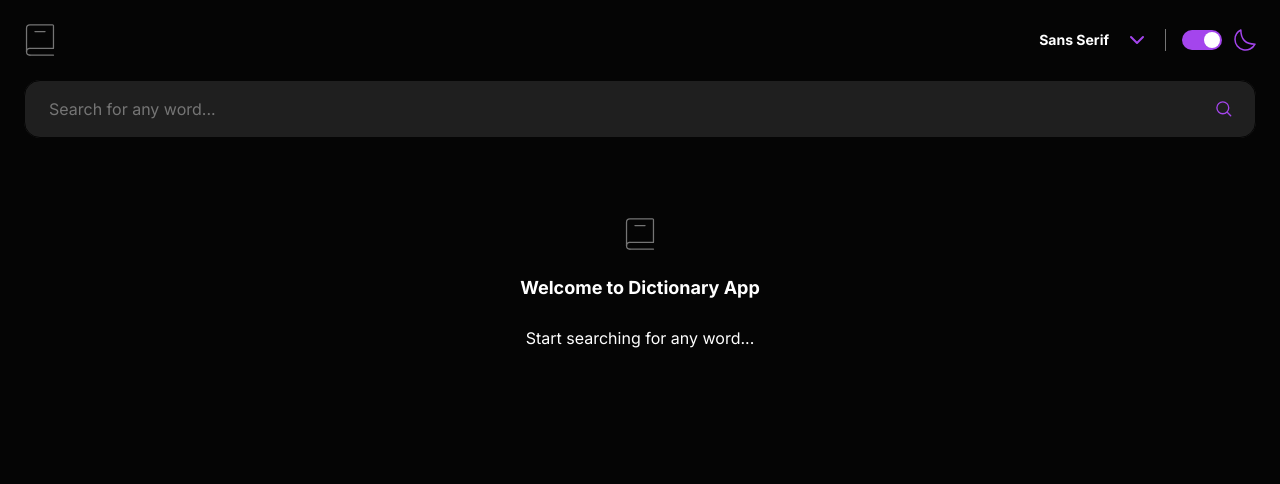
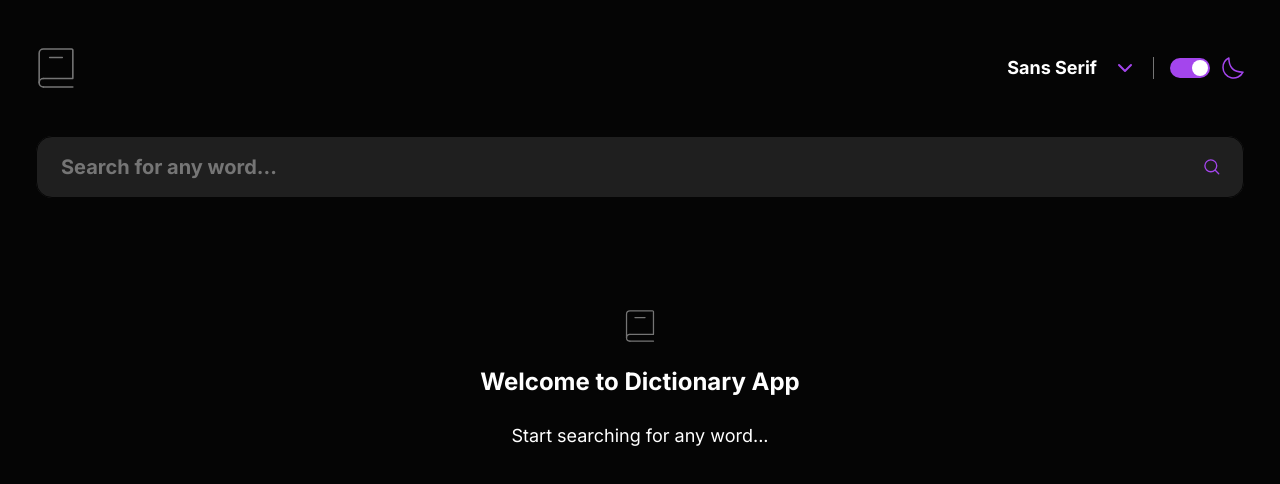
Before and after one commit to yan-batista/dictionary_app, a React (Vite) app: page / in a window 1280 px wide. Shown: the top 484 px of the page. Built offline with nearby package versions, Linux system fonts and the light colour scheme.

Commit message:
responsivity md breakpoint

```diff
--- a/src/App.tsx
+++ b/src/App.tsx
@@ -26,6 +26,7 @@ interface DataType {
 function App() {
   const [font, setFont] = useState("inter");
   const [data, setData] = useState<DataType | null | undefined>(null);
+  const [formError, setFormError] = useState<boolean>(false);
 
   async function fetchData(word: string) {
     try {
@@ -44,9 +45,12 @@ function App() {
   function onFormSubmit(event: React.FormEvent<HTMLFormElement>) {
     event.preventDefault();
     const wordSearchInput: HTMLInputElement | null = event.currentTarget.querySelector("#word_search");
-    if (wordSearchInput) {
+    if (wordSearchInput && wordSearchInput.value !== "") {
+      setFormError(false);
       fetchData(wordSearchInput.value);
       wordSearchInput.value = "";
+    } else if (wordSearchInput && wordSearchInput.value === "") {
+      setFormError(true);
     }
   }
 
@@ -80,10 +84,14 @@ function App() {
   };
 
   return (
-    <div className={`text-text-normal max-w-screen-[100%] p-6 ${fontVariants[font as keyof typeof fontVariants]}`}>
+    <div
+      className={`text-text-normal max-w-screen-[100%] p-6 md:px-9 md:py-12 ${
+        fontVariants[font as keyof typeof fontVariants]
+      }`}
+    >
       <Header changeFont={changeFont} clearData={clearData} font={font} />
       <form
-        className="bg-search_bar rounded-2xl flex flex-row items-center justify-start mt-6 relative"
+        className="bg-search_bar rounded-2xl flex flex-row items-center justify-start mt-6 md:mt-12 relative"
         onSubmit={onFormSubmit}
         autoComplete="off"
       >
@@ -92,9 +100,11 @@ function App() {
           placeholder="Search for any word..."
           id="word_search"
           name="q"
-          className="bg-transparent w-full outline-none caret-accent-1 placeholder:text-text-gray rounded-2xl border border-bg focus:border-accent-1 px-6 py-4"
+          className={`bg-transparent w-full outline-none caret-accent-1 placeholder:text-text-gray font-bold rounded-2xl border ${
+            formError ? "border-red-500 focus:border-red-500" : "border-bg"
+          } focus:border-accent-1 px-6 py-4 md:text-xl`}
         ></input>
-        <p className="absolute text-xs text-red-500 top-16 hidden">Whoops, can't be empty...</p>
+        {formError && <p className="absolute text-xs text-red-500 top-16">Whoops, can't be empty...</p>}
         <button className="absolute right-4 hover:bg-bg rounded-full flex flex-row justify-center items-center p-2 ml-2">
           <svg xmlns="http://www.w3.org/2000/svg" viewBox="0 0 18 18" className="w-4 h-4">
             <path
@@ -110,7 +120,7 @@ function App() {
       </form>
 
       {data === null && (
-        <div className="flex flex-col justify-center items-center gap-6 mt-[5rem]">
+        <div className="flex flex-col justify-center items-center gap-6 mt-[5rem] md:mt-28">
           <svg xmlns="http://www.w3.org/2000/svg" viewBox="0 0 34 38" className="w-8 h-8 stroke-text-gray">
             <g fill="none" fillRule="evenodd" strokeLinecap="round" strokeWidth="1.5">
               <path d="M1 33V5a4 4 0 0 1 4-4h26.8A1.2 1.2 0 0 1 33 2.2v26.228M5 29h28M5 37h28"></path>
@@ -118,8 +128,8 @@ function App() {
               <path d="M11 9h12"></path>
             </g>
           </svg>
-          <h1 className="text-lg font-bold">Welcome to Dictionary App</h1>
-          <p>Start searching for any word...</p>
+          <h1 className="text-lg md:text-2xl font-bold">Welcome to Dictionary App</h1>
+          <p className="md:text-lg">Start searching for any word...</p>
         </div>
       )}
 
@@ -135,16 +145,16 @@ function App() {
             strokeWidth="1.5"
             strokeLinecap="round"
             strokeLinejoin="round"
-            className="w-12 h-12 mt-[5rem] mb-[1.5rem]"
+            className="w-12 h-12 md:w-16 md:h-16 mt-[5rem] md:mt-28 mb-[1.5rem]"
           >
             <circle cx="12" cy="12" r="10"></circle>
             <path d="M16 16s-1.5-2-4-2-4 2-4 2"></path>
             <line x1="9" x2="9.01" y1="9" y2="9"></line>
             <line x1="15" x2="15.01" y1="9" y2="9"></line>
           </svg>
-          <p className="font-bold">No Definitions Found</p>
-          <p className="leading-4">
-            Sorry pal, we couldn't find definitions for the word you were looking for.You can try the search again at
+          <p className="font-bold md:text-xl">No Definitions Found</p>
+          <p className="leading-4 md:text-lg">
+            Sorry pal, we couldn't find definitions for the word you were looking for. You can try the search again at
             later time or head to the web instead.
           </p>
         </div>
@@ -152,16 +162,20 @@ function App() {
 
       {data && (
         <>
-          <div className="flex flex-row justify-between items-center mt-5">
+          <div className="flex flex-row justify-between items-center mt-5 md:mt-16">
             <div>
-              <p className="text-3xl font-bold ">{data.word}</p>
-              <p className="text-accent-1 text-lg font-inter">{data.phonetic}</p>
+              <p className="text-3xl md:text-[64px] font-bold ">{data.word}</p>
+              <p className="text-accent-1 text-lg md:text-2xl md:mt-4 font-inter">{data.phonetic}</p>
             </div>
             <button
-              className="bg-accent-2 rounded-full p-4 flex justify-center items-center"
+              className="bg-accent-2 rounded-full p-4 md:p-6 flex justify-center items-center"
               onClick={() => playWordPronunciation(data.phonetics[data.phonetics.length - 1].audio)}
             >
-              <svg xmlns="http://www.w3.org/2000/svg" viewBox="0 0 32 32" className="w-4 h-4 fill-accent-1">
+              <svg
+                xmlns="http://www.w3.org/2000/svg"
+                viewBox="0 0 32 32"
+                className="w-4 h-4 md:w-6 md:h-6 fill-accent-1"
+              >
                 <g id="SVGRepo_bgCarrier" strokeWidth="0"></g>
                 <g id="SVGRepo_tracerCarrier" strokeLinecap="round" strokeLinejoin="round"></g>
                 <g id="SVGRepo_iconCarrier">
@@ -179,17 +193,21 @@ function App() {
             return (
               <div className="mt-6 flex flex-col gap-6" key={`meaning-${data.word}-${meaning.partOfSpeech}`}>
                 <div className="flex flex-row items-center gap-4">
-                  <p>{meaning.partOfSpeech}</p>
+                  <p className="md:text-2xl font-bold italic">{meaning.partOfSpeech}</p>
                   <span className="border-t border-search_bar w-full h-0"></span>
                 </div>
 
-                <p className="text-text-gray">Meaning</p>
-                <ul className="list-disc list-outside ml-[1.3rem]">
+                <p className="text-text-gray md:text-xl">Meaning</p>
+                <ul className="list-disc marker:text-accent-1 list-outside ml-[1.3rem] md:ml-10">
                   {meaning.definitions.map((definition, index) => {
                     return (
-                      <li className="" key={`definition-${index}`}>
+                      <li className="md:text-lg" key={`definition-${index}`}>
                         {definition.definition}
-                        <span className="block text-sm text-text-gray py-3">{definition.example}</span>
+                        {definition.example && (
+                          <span className="block text-sm md:text-lg text-text-gray py-3 md:py-2">
+                            {definition.example}
+                          </span>
+                        )}
                       </li>
                     );
                   })}
@@ -197,13 +215,13 @@ function App() {
 
                 {meaning.synonyms.length > 0 && (
                   <div className="flex flex-row gap-6">
-                    <p className="text-text-gray">Synonyms</p>
+                    <p className="text-text-gray md:text-xl">Synonyms</p>
                     <div className="flex flex-row flex-wrap">
                       {meaning.synonyms.map((synonym, index) => {
                         return (
                           <a
                             onClick={() => fetchData(synonym)}
-                            className="text-accent-1 font-bold"
+                            className="text-accent-1 font-bold md:text-xl"
                             key={`synonym-${index}`}
                           >
                             {synonym}
@@ -217,13 +235,13 @@ function App() {
 
                 {meaning.antonyms.length > 0 && (
                   <div className="flex flex-row gap-6">
-                    <p className="text-text-gray">Antonyms</p>
+                    <p className="text-text-gray md:text-xl">Antonyms</p>
                     <div className="flex flex-row flex-wrap">
                       {meaning.antonyms.map((antonym, index) => {
                         return (
                           <a
                             onClick={() => fetchData(antonym)}
-                            className="text-accent-1 font-bold"
+                            className="text-accent-1 font-bold md:text-xl"
                             key={`antonym-${index}`}
                           >
                             {antonym}
@@ -239,13 +257,23 @@ function App() {
           })}
           <hr className="border border-t-0 border-search_bar border-b-1 w-full my-4" />
           <div className="flex flex-row gap-6">
-            <p className="text-text-gray">Source</p>
+            <p className="text-text-gray md:text-lg">Source</p>
 
             <div className="flex flex-col flex-wrap">
               {data.sourceUrls.map((url, index) => {
                 return (
-                  <a className="underline break-all" key={`source-${index}`} href={url} target="_blank">
+                  <a className="underline break-all md:text-lg" key={`source-${index}`} href={url} target="_blank">
                     {url}
+                    <svg
+                      className="ml-1 inline-block h-4 w-4 stroke-white"
+                      xmlns="http://www.w3.org/2000/svg"
+                      fill="none"
+                      viewBox="0 0 24 24"
+                      strokeWidth="1.5"
+                      stroke="currentColor"
+                    >
+                      <path strokeLinecap="round" strokeLinejoin="round" d="M4.5 19.5l15-15m0 0H8.25m11.25 0v11.25" />
+                    </svg>
                   </a>
                 );
               })}
--- a/src/Components/FontSelector.tsx
+++ b/src/Components/FontSelector.tsx
@@ -21,7 +21,7 @@ const FontSelector: React.FC<FontSelectorProps> = ({ font, changeFont }: FontSel
   return (
     <div className="text-sm font-bold relative cursor-pointer">
       <div className="flex flex-row items-center gap-4" onClick={OpenCloseFontSelector}>
-        <p id="font-name-placeholder" className="select-none">
+        <p id="font-name-placeholder" className="select-none md:text-lg">
           {fontNames[font as keyof typeof fontNames]}
         </p>
         <svg
@@ -40,7 +40,7 @@ const FontSelector: React.FC<FontSelectorProps> = ({ font, changeFont }: FontSel
 
       {isOpen && (
         <div
-          className="bg-search_bar w-32 rounded-lg p-4 shadow-themeSelector absolute top-10 right-0 flex flex-col gap-2 z-10"
+          className="bg-search_bar w-32 md:w-36 md:text-lg rounded-lg p-4 shadow-themeSelector absolute top-10 right-0 flex flex-col gap-2 z-10"
           id="font-selector-list"
         >
           <div onClick={changeFont} className="font-inter">
--- a/src/Components/Header.tsx
+++ b/src/Components/Header.tsx
@@ -13,7 +13,7 @@ const Header: React.FC<HeaderProps> = ({ changeFont, clearData, font }: HeaderPr
       <svg
         xmlns="http://www.w3.org/2000/svg"
         viewBox="0 0 34 38"
-        className="w-8 h-8 stroke-text-gray"
+        className="w-8 h-8 md:w-10 md:h-10 stroke-text-gray"
         onClick={clearData}
       >
         <g fill="none" fillRule="evenodd" strokeLinecap="round" strokeWidth="1.5">
--- a/src/styles/global.css
+++ b/src/styles/global.css
@@ -9,6 +9,7 @@
     --color-bg: 0deg 0% 2%;
     --color-accent1: 274deg 82% 60%;
     --color-accent2: 274deg 50% 16%;
+    --color-accent3: 274deg 100% 88%;
     --color-search_bar: 0deg 0% 12%;
     --color-text_gray: 0deg 0% 46%;
     --color-text: 0deg 0% 100%;
@@ -26,6 +27,6 @@
     --color-shadow: 0deg 0% 0% / 30%;
   }
   body {
-    @apply bg-bg;
+    @apply bg-bg selection:bg-accent-3 selection:text-accent-2;
   }
 }
--- a/tailwind.config.js
+++ b/tailwind.config.js
@@ -8,6 +8,7 @@ module.exports = {
         accent: {
           1: "hsl( var(--color-accent1) / <alpha-value>)",
           2: "hsl( var(--color-accent2) / <alpha-value>)",
+          3: "hsl( var(--color-accent3) / <alpha-value>)",
         },
         search_bar: "hsl( var(--color-search_bar) / <alpha-value>)",
         text: {
```
